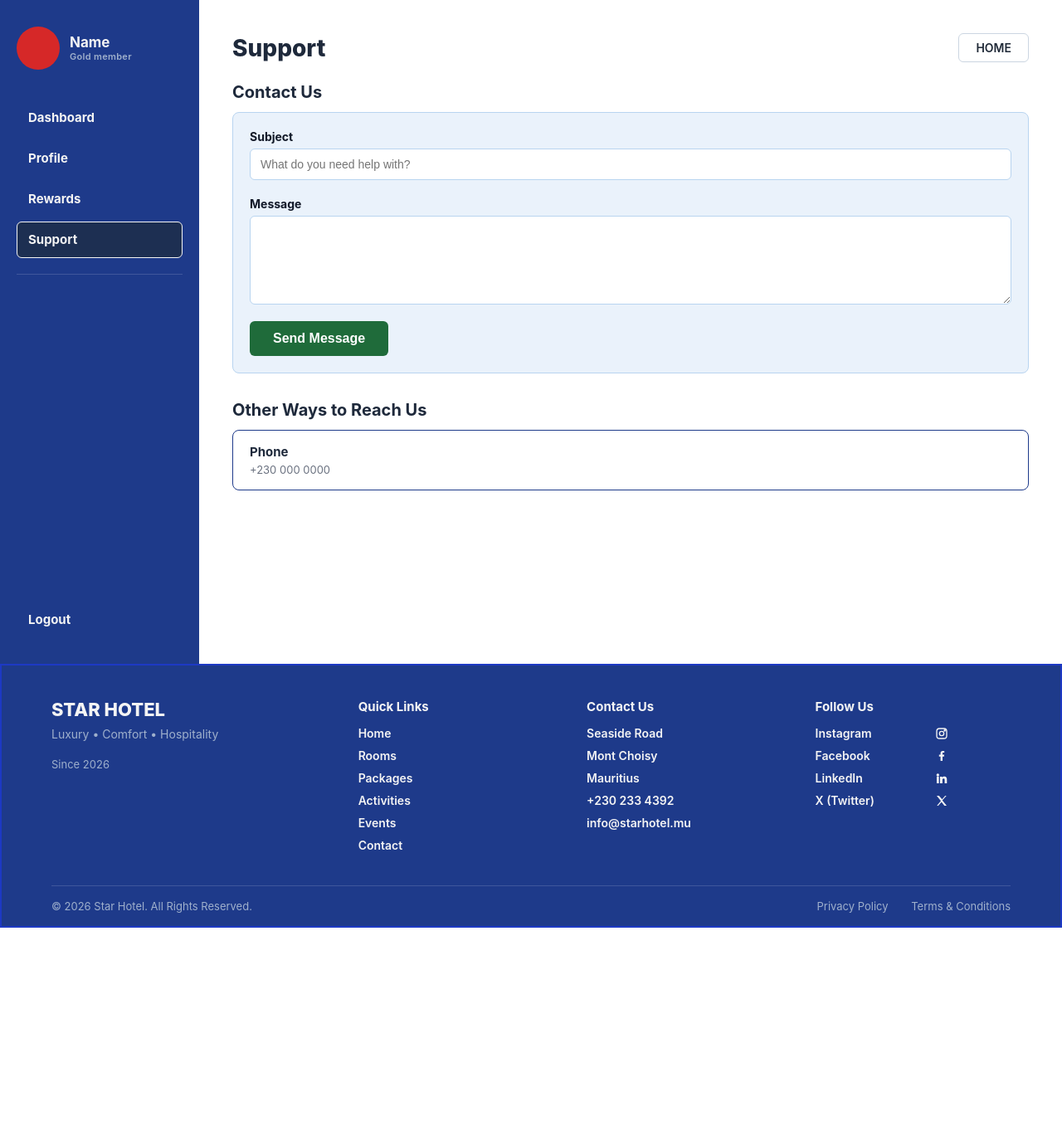
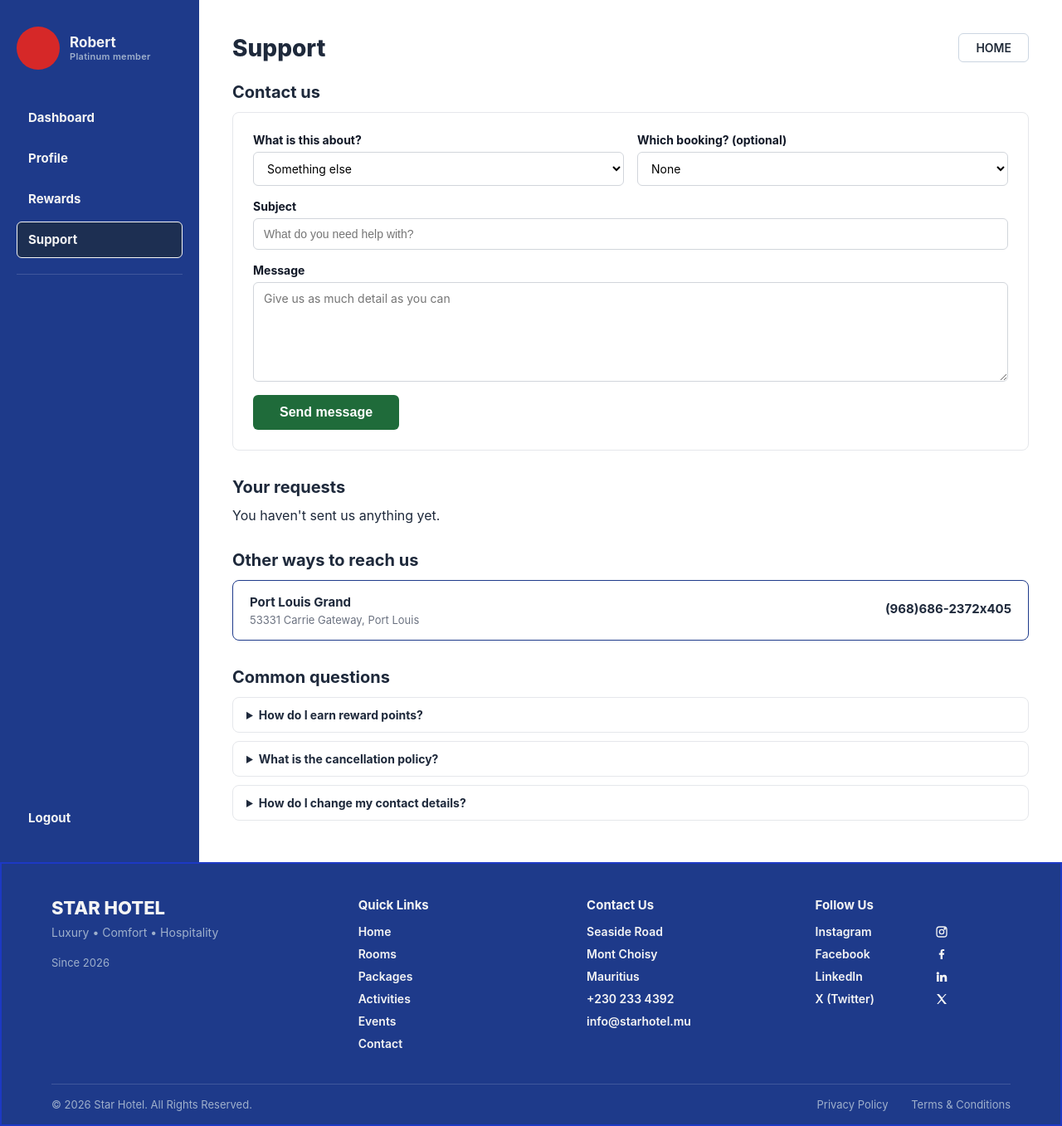
Before and after one commit to Ayushr0129/Star-hotel, a Django app: page /support/ in a window 1280 px wide. Shown: the whole page at 83% size. Before the commit the page ends 1118 px from the top, so only its background shows below. Run offline with Django 5.2, Linux system fonts and the light colour scheme; data comes from the database, SQL or seed files in the repository; both versions use the stored data as it was after the commit; data that the repository does not hold is empty.

Commit message:
Added functionality to customer support

```diff
--- a/StarHotel/hotel/templates/hotel/customer_support.html
+++ b/StarHotel/hotel/templates/hotel/customer_support.html
@@ -2,6 +2,29 @@
 {% load static %}
 {% block title %}Support - Star Hotel{% endblock %}
 {% block content %}
+
+<style>
+  .support-message { background:#ecfdf3; border:1px solid #abefc6; color:#067647; padding:10px 14px; border-radius:6px; margin-bottom:16px; }
+  .form-field select, .form-field textarea {
+    padding:10px 12px; border:1px solid #d1d5db; border-radius:6px;
+    font-size:14px; font-family:inherit; background:white; width:100%;
+  }
+  .form-field textarea { resize:vertical; min-height:120px; }
+  .past-booking-row { margin-bottom:12px; }
+  .tk-row { display:block; }
+  .tk-head { display:flex; justify-content:space-between; align-items:baseline; gap:12px; }
+  .tk-meta { font-size:12px; color:#6b7280; margin:4px 0 8px; }
+  .tk-text { font-size:14px; color:#374151; line-height:1.5; margin:0; }
+  .tk-status { font-size:12px; font-weight:700; white-space:nowrap; }
+  .tk-open { color:#b45309; }
+  .tk-in_progress { color:#1d4ed8; }
+  .tk-resolved { color:#15803d; }
+  .tk-reply { margin-top:12px; padding:10px 14px; background:#f4f7ff; border-left:3px solid var(--navy); border-radius:4px; font-size:14px; }
+  .tk-reply strong { display:block; font-size:12px; color:var(--navy); margin-bottom:4px; }
+  .faq details { border:1px solid #e5e7eb; border-radius:8px; padding:12px 16px; margin-bottom:10px; background:white; }
+  .faq summary { cursor:pointer; font-weight:700; font-size:14px; }
+  .faq p { margin:10px 0 0; font-size:14px; color:#4b5563; line-height:1.6; }
+</style>
 
     <div class="layout">
 
@@ -9,8 +32,8 @@
             <div class="profile">
                 <div class="avatar"></div>
                 <div class="profile-info">
-                    <div class="name">Name</div>
-                    <div class="member">Gold member</div>
+                    <div class="name">{{ customer.first_name|default:customer.username }}</div>
+                    <div class="member">{{ customer.loyalty.tier|default:"No tier" }} member</div>
                 </div>
             </div>
 
@@ -33,31 +56,106 @@
                 <a href="{% url 'home' %}" class="btn-home">HOME</a>
             </div>
 
-            <h2 class="section-title">Contact Us</h2>
+            {% for m in messages %}
+            <div class="support-message">{{ m }}</div>
+            {% endfor %}
 
-            <form method="post" class="search-bar" style="margin-top:0;">
+            {% if errors %}
+            <div class="booking-message">
+                {% for e in errors %}<div>{{ e }}</div>{% endfor %}
+            </div>
+            {% endif %}
+
+            <h2 class="section-title">Contact us</h2>
+            <form method="post" novalidate>
                 {% csrf_token %}
-                <div class="search-field" style="flex:1 1 100%;">
-                    <label for="subject">Subject</label>
-                    <input type="text" id="subject" name="subject" placeholder="What do you need help with?">
-                </div>
-                <div class="search-field" style="flex:1 1 100%;">
-                    <label for="message">Message</label>
-                    <textarea id="message" name="message" rows="5" style="padding:10px 12px; border:1px solid #b8d4f0; border-radius:6px; font-size:14px; font-family:inherit;"></textarea>
-                </div>
-                <div class="search-field" style="flex:0 0 auto;">
-                    <button type="submit" class="btn-checkout" style="width:auto; padding:12px 28px;">Send Message</button>
+                <div class="form-section">
+                    <div class="form-row">
+                        <div class="form-field">
+                            <label for="category">What is this about?</label>
+                            <select id="category" name="category">
+                                {% for value, label in topics %}
+                                <option value="{{ value }}" {% if form.category == value %}selected{% endif %}>{{ label }}</option>
+                                {% endfor %}
+                            </select>
+                        </div>
+                        <div class="form-field">
+                            <label for="booking">Which booking? (optional)</label>
+                            <select id="booking" name="booking">
+                                <option value="">None</option>
+                                {% for opt in booking_options %}
+                                <option value="{{ opt.id }}" {% if form.booking == opt.id|stringformat:"d" %}selected{% endif %}>{{ opt.label }}</option>
+                                {% endfor %}
+                            </select>
+                        </div>
+                    </div>
+
+                    <div class="form-field" style="margin-bottom:16px;">
+                        <label for="subject">Subject</label>
+                        <input type="text" id="subject" name="subject" value="{{ form.subject }}" maxlength="150" placeholder="What do you need help with?">
+                    </div>
+
+                    <div class="form-field" style="margin-bottom:16px;">
+                        <label for="message">Message</label>
+                        <textarea id="message" name="message" maxlength="2000" placeholder="Give us as much detail as you can">{{ form.message }}</textarea>
+                    </div>
+
+                    <button type="submit" class="btn-checkout" style="width:auto; padding:12px 32px;">Send message</button>
                 </div>
             </form>
 
-            <h2 class="section-title" style="margin-top:32px;">Other Ways to Reach Us</h2>
+            <h2 class="section-title" style="margin-top:32px;">Your requests</h2>
+            {% for t in tickets %}
+            <div class="past-booking-row tk-row">
+                <div class="tk-head">
+                    <div class="past-booking-name">{{ t.subject }}</div>
+                    <span class="tk-status tk-{{ t.status }}">{{ t.get_status_display }}</span>
+                </div>
+                <div class="tk-meta">
+                    {{ t.get_category_display }}
+                    {% if t.booking %}&middot; BK-{{ t.booking.bk_id|stringformat:"05d" }}{% endif %}
+                    &middot; {{ t.created_at|date:"d M Y, H:i" }}
+                </div>
+                <p class="tk-text">{{ t.message|linebreaksbr }}</p>
+                {% if t.staff_reply %}
+                <div class="tk-reply">
+                    <strong>Reply from Star Hotel</strong>
+                    {{ t.staff_reply|linebreaksbr }}
+                </div>
+                {% endif %}
+            </div>
+            {% empty %}
+            <p>You haven't sent us anything yet.</p>
+            {% endfor %}
+
+            <h2 class="section-title" style="margin-top:32px;">Other ways to reach us</h2>
+            {% if branch %}
             <div class="past-booking-row">
                 <div>
-                    <div class="past-booking-name">Phone</div>
-                    <div class="past-booking-dates">+230 000 0000</div>
+                    <div class="past-booking-name">{{ branch.branch_name }}</div>
+                    <div class="past-booking-dates">{{ branch.street }}, {{ branch.city }}</div>
                 </div>
+                <span class="past-booking-name">{{ branch.tel_no }}</span>
             </div>
+            {% else %}
+            <p>Contact details are not available right now.</p>
+            {% endif %}
 
+            <h2 class="section-title" style="margin-top:32px;">Common questions</h2>
+            <div class="faq">
+                <details>
+                    <summary>How do I earn reward points?</summary>
+                    <p>You earn 1 point for every Rs 100 you spend, multiplied by your tier. Points are added after check-out. See the <a href="{% url 'customer_rewards' %}">Rewards</a> page for the full details.</p>
+                </details>
+                <details>
+                    <summary>What is the cancellation policy?</summary>
+                    <p>Rooms can be cancelled free of charge until 48 hours before check-in. Events need a 50% deposit, which is not refundable.</p>
+                </details>
+                <details>
+                    <summary>How do I change my contact details?</summary>
+                    <p>Open your <a href="{% url 'customer_profile' %}">Profile</a> and choose Edit Profile.</p>
+                </details>
+            </div>
         </div>
 
     </div>
--- a/StarHotel/hotel/views.py
+++ b/StarHotel/hotel/views.py
@@ -11,7 +11,7 @@ from django.shortcuts import get_object_or_404, redirect, render
 from django.urls import reverse
 from .models import (
     Customer, Room, Packages, Event, Activity, Branch,
-    Booking, Room_Item, Package_Item, Event_Item, Activity_Item,Loyalty
+    Booking, Room_Item, Package_Item, Event_Item, Activity_Item,Loyalty, Support_Ticket,
 )
 from .models import (
     Customer, Room, Packages, Event, Branch,
@@ -636,7 +636,68 @@ def customer_profile(request):
 
 
 def customer_support(request):
-   return render(request, "hotel/customer_support.html")
+    customer = get_current_customer(request)
+    if customer is None:
+        return redirect("login")
+
+    today = date.today()
+    my_bookings = list(customer.bookings.select_related("branch").prefetch_related(
+        "booking_items"
+    ).order_by("-check_in"))
+    booking_options = [
+        {
+            "id": b.pk,
+            "label": f"BK-{b.bk_id:05d} · {_booking_card(b, today)['title']} · {b.check_in:%d %b %Y}",
+        }
+        for b in my_bookings
+    ]
+
+    valid_topics = {value for value, _ in Support_Ticket.CATEGORY_CHOICES}
+    form = {"category": "other", "booking": "", "subject": "", "message": ""}
+    errors = []
+
+    if request.method == "POST":
+        form = {key: request.POST.get(key, "").strip() for key in form}
+
+        if form["category"] not in valid_topics:
+            errors.append("Choose a topic.")
+        if not form["subject"]:
+            errors.append("Add a short subject.")
+        elif len(form["subject"]) > 150:
+            errors.append("The subject is too long (150 characters maximum).")
+        if len(form["message"]) < 10:
+            errors.append("Tell us a little more: the message needs at least 10 characters.")
+        elif len(form["message"]) > 2000:
+            errors.append("The message is too long (2000 characters maximum).")
+
+        booking = None
+        if form["booking"]:
+            # only ever one of this customer's own bookings
+            booking = next((b for b in my_bookings if str(b.pk) == form["booking"]), None)
+            if booking is None:
+                errors.append("Choose one of your own bookings, or leave it blank.")
+
+        if not errors:
+            Support_Ticket.objects.create(
+                customer=customer,
+                booking=booking,
+                category=form["category"],
+                subject=form["subject"],
+                message=form["message"],
+            )
+            messages.success(request, "Thanks, your message has been sent. Replies will appear below.")
+            return redirect("customer_support")
+
+    context = {
+        "customer": customer,
+        "form": form,
+        "errors": errors,
+        "topics": Support_Ticket.CATEGORY_CHOICES,
+        "booking_options": booking_options,
+        "tickets": customer.support_tickets.select_related("booking")[:10],
+        "branch": Branch.objects.order_by("branch_id").first(),
+    }
+    return render(request, "hotel/customer_support.html", context)
 
 
 def booking(request):
```
Also changed, not shown: StarHotel/hotel/models.py (+41 -0 lines), StarHotel/hotel/migrations/0019_support_ticket.py (added), db.sqlite3.
